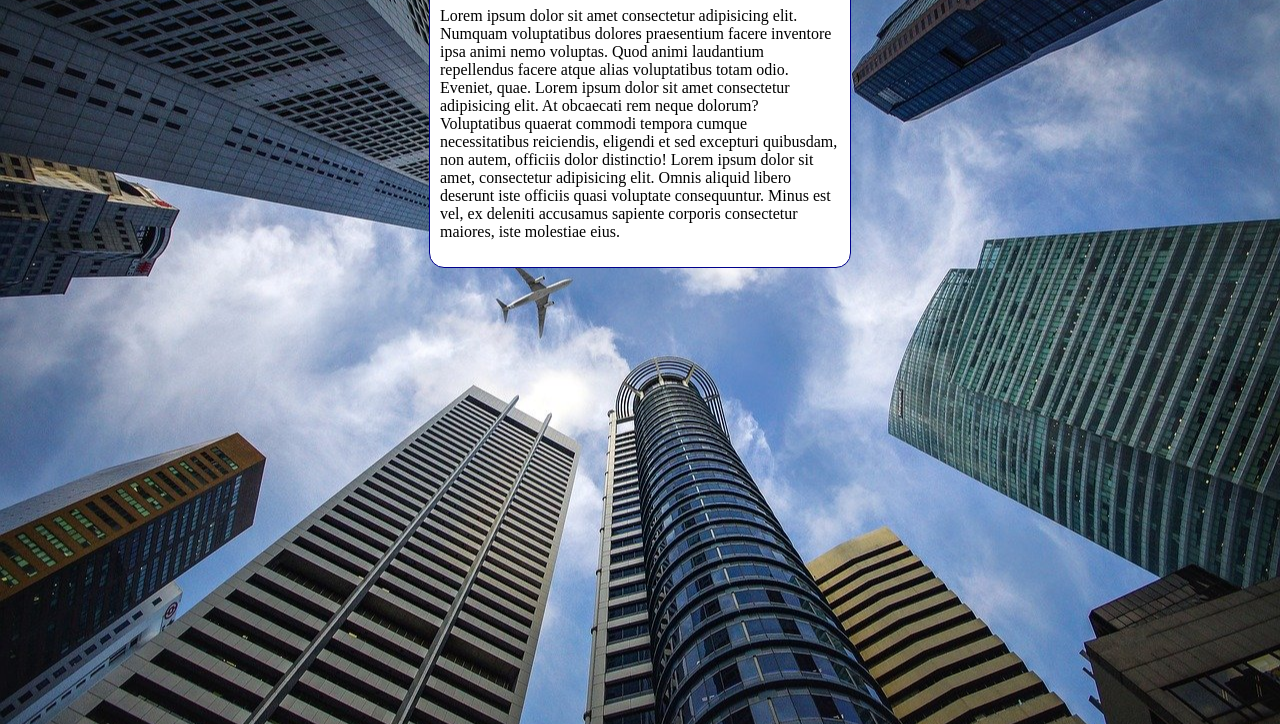
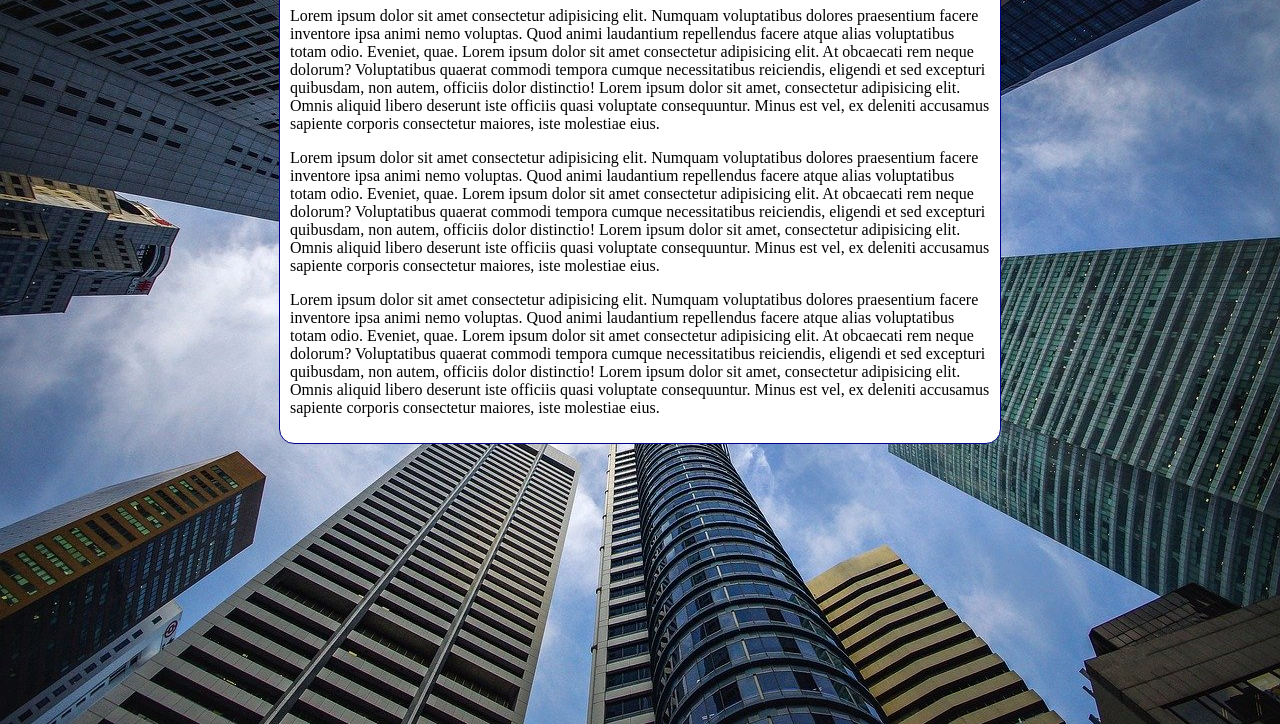
Before and after one commit to enzogl7/html-css, a plain HTML site: page exercicios/ex022/fundo006.html in a window 1280 px wide. Shown: the part 92-816 px from the top of the page. Drawn offline with Linux system fonts and the light colour scheme.

Commit message:
atualização ex022

```diff
--- a/exercicios/ex022/fundo006.html
+++ b/exercicios/ex022/fundo006.html
@@ -3,20 +3,23 @@
 <head>
     <meta charset="UTF-8">
     <meta name="viewport" content="width=device-width, initial-scale=1.0">
-    <title>Document</title>
+    <title>Fundo fixo de tela</title>
     <style>
         body {
             height: 100vh;
-            background-color: black;
-            background-image: url(imagens/wallpaper002.jpg);
-            background-position: center center;
-            background-repeat: no-repeat;
+
+
+            /* shorthand - background
+            color > image > position > repeat > size > attachment
+            */
+
+            background: black url(imagens/wallpaper002.jpg) center center no-repeat fixed;
             background-size: cover;
         }
 
         main {
             background-color: white;
-            width: 400px;
+            max-width: 700px;
             padding: 10px;
             margin: auto;
             border: 1px solid darkblue;
@@ -28,7 +31,10 @@
     <main>
         <h1>Teste de imagem de fundo</h1>
         <p>Lorem ipsum dolor sit amet consectetur adipisicing elit. Numquam voluptatibus dolores praesentium facere inventore ipsa animi nemo voluptas. Quod animi laudantium repellendus facere atque alias voluptatibus totam odio. Eveniet, quae. Lorem ipsum dolor sit amet consectetur adipisicing elit. At obcaecati rem neque dolorum? Voluptatibus quaerat commodi tempora cumque necessitatibus reiciendis, eligendi et sed excepturi quibusdam, non autem, officiis dolor distinctio! Lorem ipsum dolor sit amet, consectetur adipisicing elit. Omnis aliquid libero deserunt iste officiis quasi voluptate consequuntur. Minus est vel, ex deleniti accusamus sapiente corporis consectetur maiores, iste molestiae eius.</p>
-        </main>
+        <p>Lorem ipsum dolor sit amet consectetur adipisicing elit. Numquam voluptatibus dolores praesentium facere inventore ipsa animi nemo voluptas. Quod animi laudantium repellendus facere atque alias voluptatibus totam odio. Eveniet, quae. Lorem ipsum dolor sit amet consectetur adipisicing elit. At obcaecati rem neque dolorum? Voluptatibus quaerat commodi tempora cumque necessitatibus reiciendis, eligendi et sed excepturi quibusdam, non autem, officiis dolor distinctio! Lorem ipsum dolor sit amet, consectetur adipisicing elit. Omnis aliquid libero deserunt iste officiis quasi voluptate consequuntur. Minus est vel, ex deleniti accusamus sapiente corporis consectetur maiores, iste molestiae eius.</p>
+        <p>Lorem ipsum dolor sit amet consectetur adipisicing elit. Numquam voluptatibus dolores praesentium facere inventore ipsa animi nemo voluptas. Quod animi laudantium repellendus facere atque alias voluptatibus totam odio. Eveniet, quae. Lorem ipsum dolor sit amet consectetur adipisicing elit. At obcaecati rem neque dolorum? Voluptatibus quaerat commodi tempora cumque necessitatibus reiciendis, eligendi et sed excepturi quibusdam, non autem, officiis dolor distinctio! Lorem ipsum dolor sit amet, consectetur adipisicing elit. Omnis aliquid libero deserunt iste officiis quasi voluptate consequuntur. Minus est vel, ex deleniti accusamus sapiente corporis consectetur maiores, iste molestiae eius.</p>
+
+    </main>
 
 </body>
 </html>
```
